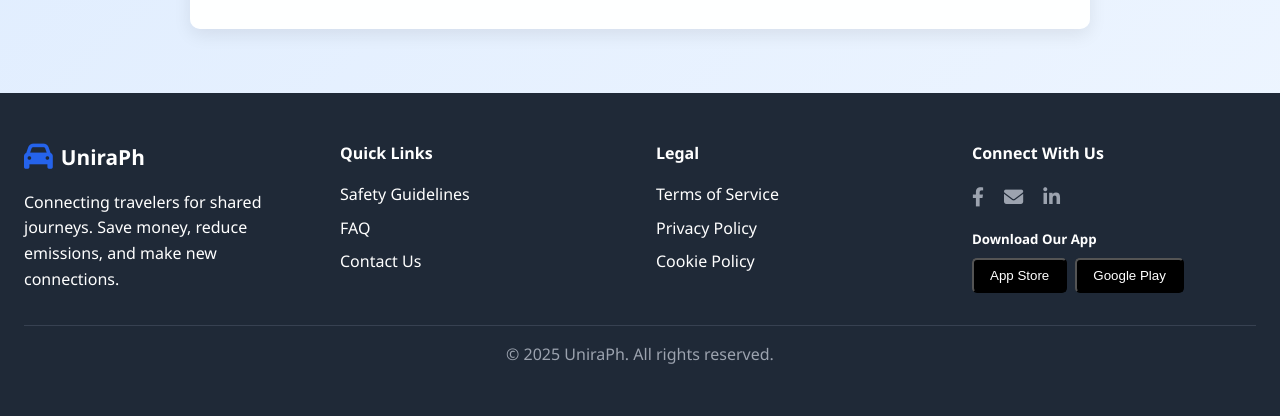
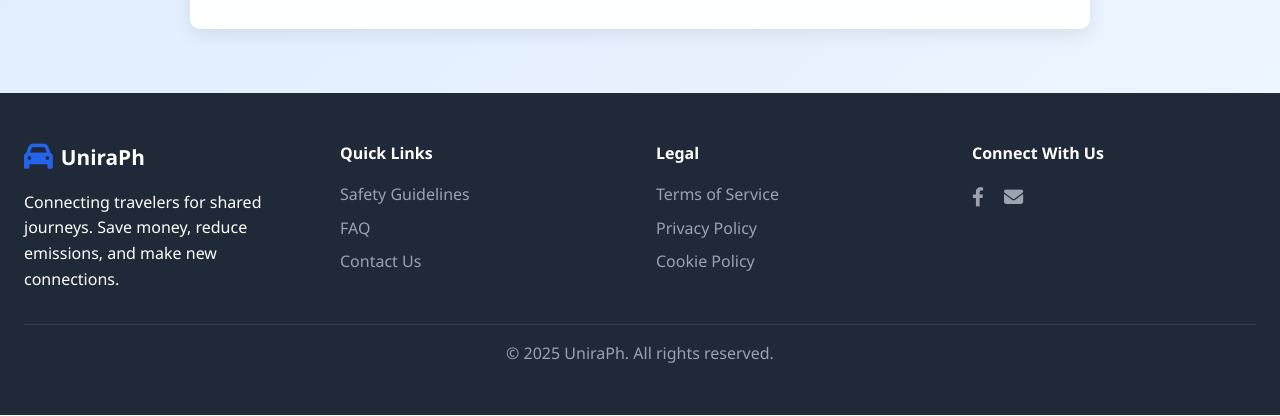
Before and after one commit to mariamarinethd/websiteUNIRAPH, a plain HTML site: page web-dev-code/driversite.html in a window 1280 px wide. Shown: the part 834-1250 px from the top of the page. Drawn offline with Linux system fonts and the light colour scheme; a script that the page names is missing.

Commit message:
footer socials

```diff
--- a/web-dev-code/driversite.html
+++ b/web-dev-code/driversite.html
@@ -266,37 +266,40 @@
       <div>
         <h4>Quick Links</h4>
         <ul>
-          <li><a href="SAG.html" style="color:white;">Safety Guidelines</a></li>
-          <li><a href="FAQ.html" style="color:white;">FAQ</a></li>
-          <li><a href="#" style="color:white;">Contact Us</a></li>
+          <li><a href="SAG.html">Safety Guidelines</a></li>
+          <li><a href="FAQ.html">FAQ</a></li>
+          <li><a href="tel:+639317053159">Contact Us</a></li>
         </ul>
       </div>
 
       <div>
         <h4>Legal</h4>
         <ul>
-          <li><a href="TAS.html" style="color:white;">Terms of Service</a></li>
-          <li><a href="p-policy.html" style="color:white;">Privacy Policy</a></li>
-          <li><a href="c-policy.html" style="color:white;">Cookie Policy</a></li>
+          <li><a href="TAS.html">Terms of Service</a></li>
+          <li><a href="p-policy.html">Privacy Policy</a></li>
+          <li><a href="c-policy.html">Cookie Policy</a></li>
         </ul>
       </div>
 
+      <!-- Socials -->
    <div>
   <h4>Connect With Us</h4>
   <div class="socials" style="margin-bottom:1rem; display:flex; gap:0.5rem;">
-          <a href="#"><i class="fab fa-facebook-f" style="font-size:1.2rem;"></i></a>
-          <a href="mailto:info@uniraph.com"><i class="fas fa-envelope" style="font-size:1.2rem;"></i></a>
-          <a href="#"><i class="fab fa-linkedin-in" style="font-size:1.2rem;"></i></a>
+
+    <a href="https://www.facebook.com/share/1CvtWCaZRU" target="_blank">
+      <i class="fab fa-facebook-f" style="font-size:1.2rem;"></i>
+    </a>
+
+    <a href="mailto:uniraphrides@gmail.com">
+  <i class="fas fa-envelope" style="font-size:1.2rem;"></i>
+</a>
+
+
   </div>
 
-        <h5>Download Our App</h5>
-        <div style="display:flex;gap:0.5rem;margin-top:0.5rem;">
-          <button style="background:black;color:white;padding:0.5rem 1rem;border-radius:5px;">App Store</button>
-          <button style="background:black;color:white;padding:0.5rem 1rem;border-radius:5px;">Google Play</button>
   </div>
 </div>
   </div>
-
     <div class="footer-bottom">
       <p>© 2025 UniraPh. All rights reserved.</p>
     </div>
```
Also changed, not shown: web-dev-code/find.html (+13 -13 lines), web-dev-code/index.html (+14 -9 lines). Lines whose indentation alone changed are shown as unchanged.
